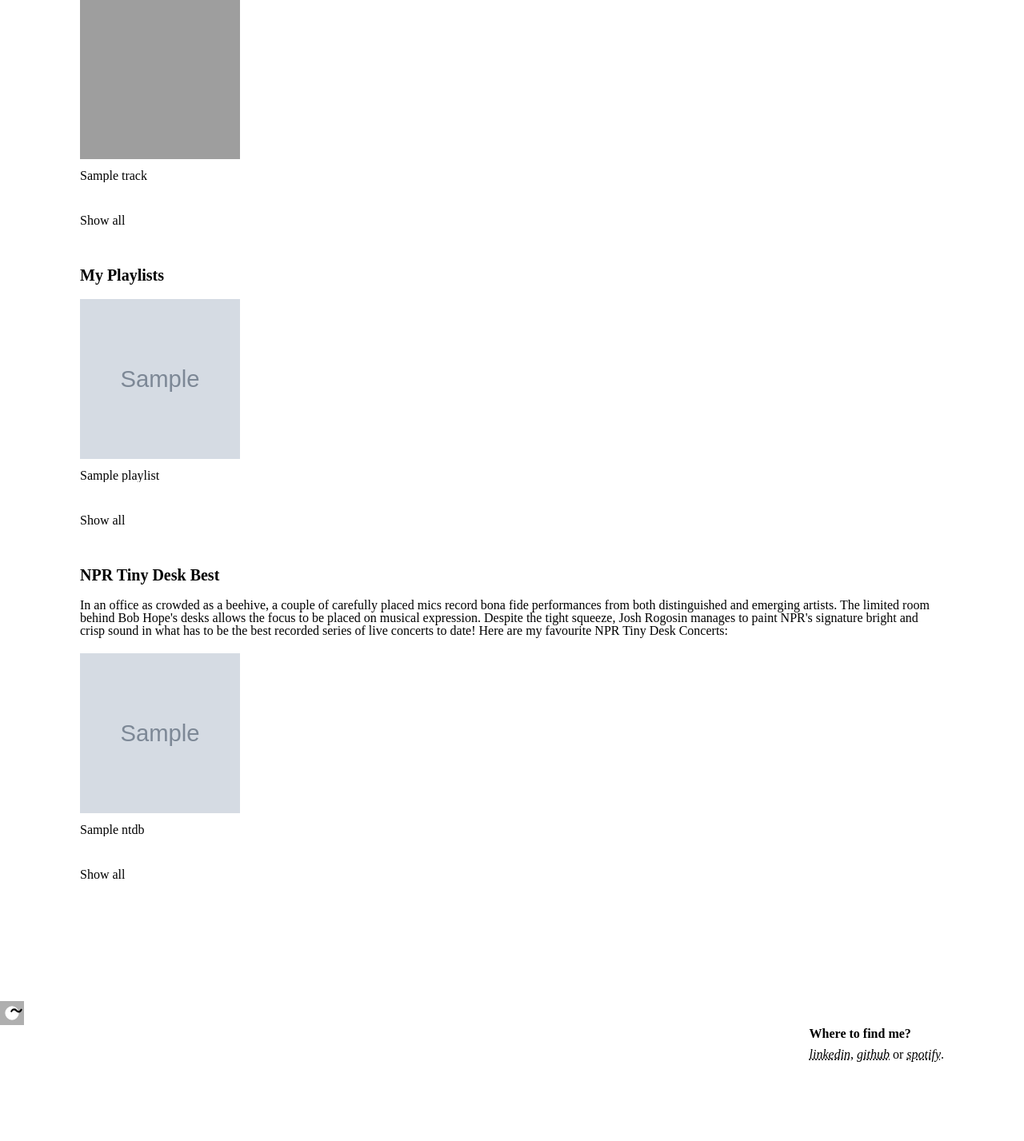
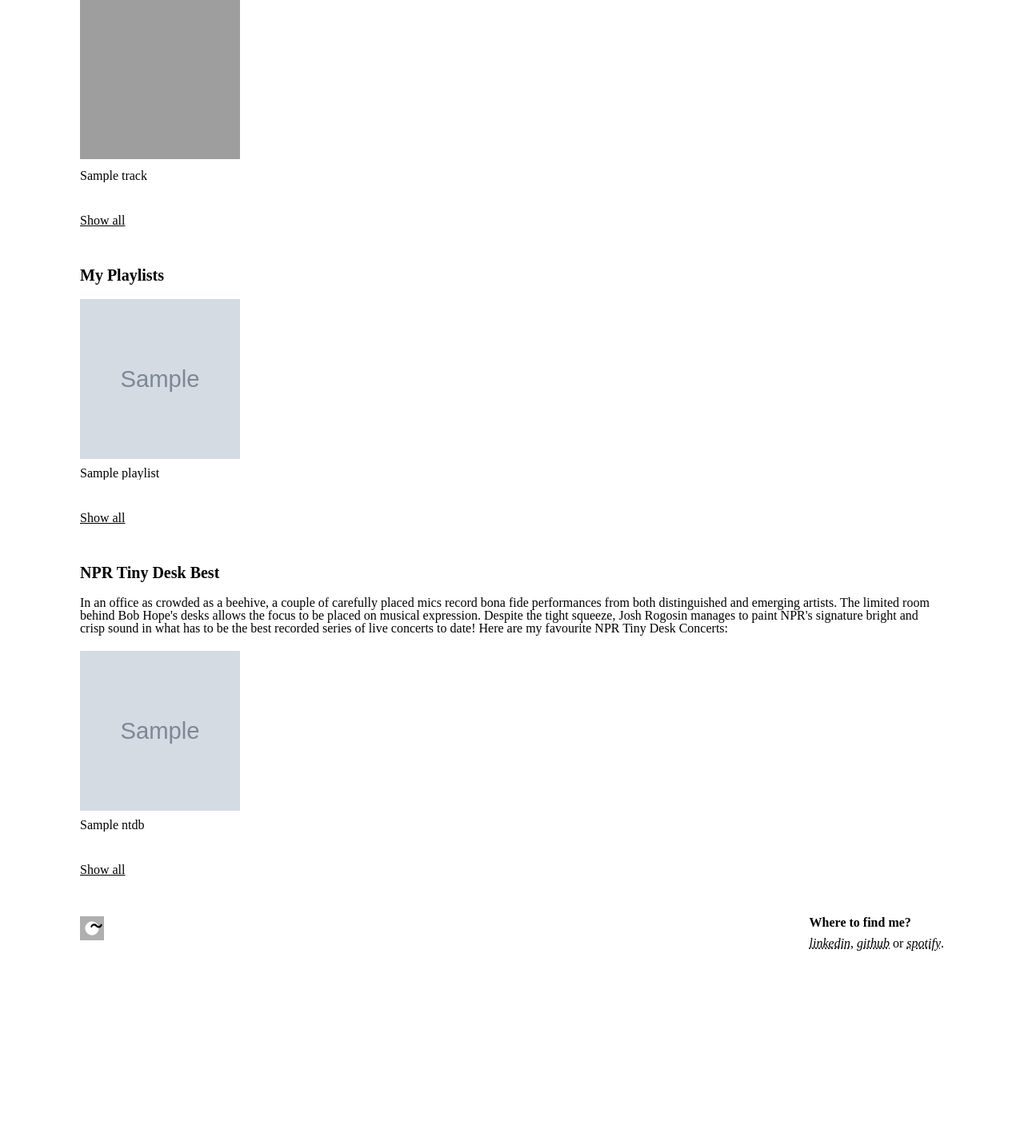
Before and after one commit to SalomonAber/szaa, a Flask app: template flaskr/templates/music.html in a window 1280 px wide. Shown: the part 383-1810 px from the top of the page at 80% size. After the commit the page ends 1572 px from the top, so only its background shows below. Run offline with Flask 2, Linux system fonts and the light colour scheme; the template is opened without the code that fills it: most values are stand-ins (such as "Sample title", 1, 10 or a date in 2020); grey boxes marked "Sample" are stand-in pictures; grey boxes are pictures that could not be loaded.

Commit message:
Fix footer

```diff
--- a/flaskr/__init__.py
+++ b/flaskr/__init__.py
@@ -160,4 +160,14 @@ def create_app(test_config=None):
                 "music.html", tracks=tracks, playlists=playlists, ntdbs=ntdbs
             )
 
+    @app.route("/food")
+    # @cache.cached()
+    def food():
+        return render_template("food.html")
+
+    @app.route("/photography")
+    # @cache.cached()
+    def photography():
+        return render_template("photography.html")
+
     return app
--- a/flaskr/static/css/stylesheet.css
+++ b/flaskr/static/css/stylesheet.css
@@ -84,7 +84,7 @@
 
 .logo {
   display: inline-flex;
-  margin: 100px 100px 0 0;
+  margin: 0 0 100px 100px;
   justify-content: flex-end;
   align-content: flex-start;
   width: 50;
@@ -173,7 +173,12 @@
 
 /* Socials section */
 
+.body--grid .socials {
+  float: left;
+}
+
 .socials {
+  float: right;
   color: var(--foreground-color);
   grid-column: 2;
   grid-row: 3;
@@ -240,9 +245,16 @@
 }
 
 .item__image {
+  display: block;
+  width: 200px;
   height: 200px;
   aspect-ratio: 1/1;
   object-fit: cover;
+  background: #333;
+  /* Style alt text */
+  color: #fff;
+  text-align: center;
+  line-height: 200px;
 }
 
 .item__text {
@@ -260,6 +272,7 @@
 .item__embed {
   height: 200px;
   width: 200px;
+  background: #333;
 }
 
 .item__link {
@@ -278,11 +291,6 @@
 
 .section__more {
   color: var(--foreground-color);
-  text-decoration: none;
-}
-
-.section__more:hover {
-  text-decoration: underline;
 }
 
 @media (min-width: 600px) and (max-width: 950px) {
--- /dev/null
+++ b/flaskr/templates/food.html
@@ -0,0 +1,4 @@
+{% extends "base.html" %}
+{% block title %}{% endblock %}
+{% block content %}
+{% endblock %}
--- /dev/null
+++ b/flaskr/templates/photography.html
@@ -0,0 +1,4 @@
+{% extends "base.html" %}
+{% block title %} / Photography{% endblock %}
+{% block content %}
+{% endblock %}
```
